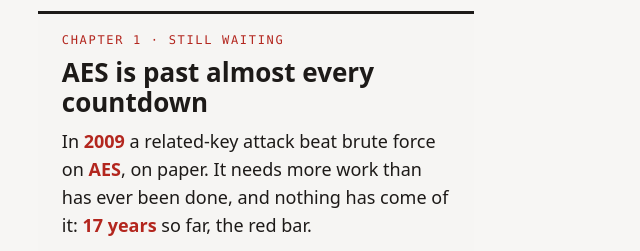
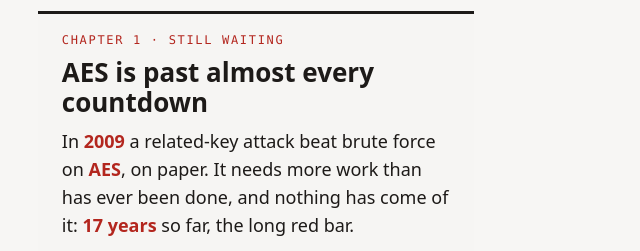
Before and after one commit to matmat202/crypto-lifetimes, a plain HTML site: page story/index.html in a window 1280 px wide. Shown: the part 960-1211 px from the top of the page, 0-640 px from the left. Drawn offline with Linux system fonts and the light colour scheme.

Commit message:
Update Crypto Lifetimes 2026-11-17
🤖 Generated with [Claude Code](https://claude.com/claude-code)

```diff
--- a/story/index.html
+++ b/story/index.html
@@ -32,7 +32,7 @@
   <h2>AES is past almost every countdown</h2>
   <p>In <b data-fact="open_since"></b> a related-key attack beat brute force on
   <b data-fact="open_name"></b>, on paper. It needs more work than has ever been done, and
-  nothing has come of it: <b data-fact="open_wait"></b> so far, the red bar.</p>
+  nothing has come of it: <b data-fact="open_wait"></b> so far, the long red bar.</p>
   <p>Only <b data-fact="longer_than_open"></b> of the <b data-fact="n_broke"></b> breaks took
   longer to arrive: <b data-fact="max_name"></b>, <b data-fact="gap_max"></b>, and by then it
   had already been retired. Two of the other three warned algorithms,
```
